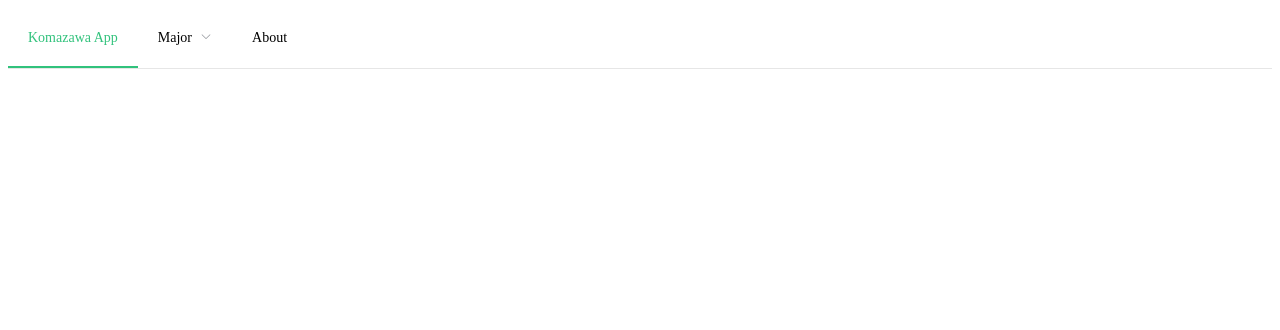
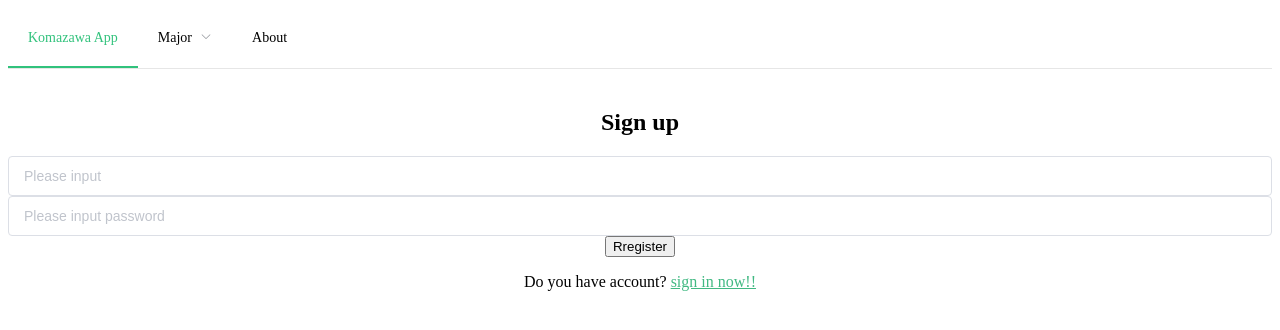
Before and after one commit to daikiyano/KOMABELL, a Vue app in the folder app/vue-project/: page /signup in a window 1280 px wide. Shown: the top 330 px of the page. Built offline with nearby package versions, Linux system fonts and the light colour scheme; no server answers.

Commit message:
認証機能追加

```diff
--- /dev/null
+++ b/app/vue-project/src/components/Signin.vue
@@ -0,0 +1,52 @@
+<template>
+  <div class="signin">
+    <h2>Sign in</h2>
+    <el-input placeholder="Please input" v-model="password"></el-input>
+    <el-input placeholder="Please input password" v-model="password" show-password></el-input>
+    <button>Signin</button>
+    <p>You don't have an account?
+      <router-link to="/signup">create account now!!</router-link>
+    </p>
+  </div>
+</template>
+
+<script>
+export default {
+  name: 'Signin',
+  data() {
+    return {
+      username: '',
+      password: ''
+    }
+  },
+  methods: {}
+}
+</script>
+
+<style scoped>
+h1,h2 {
+  font-weight: normal;
+}
+ul {
+  list-style-type: none;
+  padding: 0;
+}
+li {
+  display: inline-block;
+  margin: 0 10px;
+}
+a {
+  color: #42b983;
+}
+.signin {
+  margin-top: 20px;
+  display: flex;
+  flex-flow: column nowrap;
+  justify-content: center;
+  align-items: center;
+}
+input {
+  margin: 10px o;
+  padding: 10px;
+}
+</style>
--- /dev/null
+++ b/app/vue-project/src/components/Signup.vue
@@ -0,0 +1,68 @@
+<template>
+  <div class="signup">
+    <h2>Sign up</h2>
+    <el-input placeholder="Please input" v-model="username"></el-input>
+    <el-input placeholder="Please input password" v-model="password" show-password></el-input>
+    <button @click="signUp"> Rregister</button>
+    <p>Do you have account?
+      <router-link to="/signin">sign in now!!</router-link>
+    </p>
+  </div>
+</template>
+
+
+<script>
+import firebase from 'firebase'
+export default {
+  name: 'Signup',
+  data(){
+    return{
+      username: '',
+      password: ''
+    }
+  },
+  methods: {
+    signUp: function () {
+      firebase.auth().createUserWithEmailAndPassword(this.username, this.password)
+        .then(user => {
+          alert('Create account:', user.email)
+        })
+        .catch(error => {
+          alert(error.message)
+        })
+    }
+  }
+}
+</script>
+
+<style scoped>
+h1, h2 {
+  font-weigh: normal;
+}
+ul{
+  list-style-type: none;
+  padding: 0;
+}
+li {
+  list-style-type: none;
+  padding: 0;
+}
+li {
+  display: inline-block;
+  margin: 0 10px;
+}
+a {
+  color: #42b983;
+}
+.signup{
+  margin-top: 20px;
+  display: flex;
+  flex-flow: column nowrap;
+  justify-content: center;
+  align-items: center
+}
+input {
+  margin: 10px 0;
+  padding: 10px;
+}
+</style>
--- a/app/vue-project/src/router/index.js
+++ b/app/vue-project/src/router/index.js
@@ -2,6 +2,9 @@ import Vue from 'vue'
 import VueRouter from 'vue-router'
 import Home from '../views/Home.vue'
 import Show from '../views/Show.vue'
+import Signup from '@/components/Signup.vue'
+import Signin from '@/components/Signin.vue'
+
 
 
 Vue.use(VueRouter)
@@ -24,6 +27,16 @@ const routes = [
     // this generates a separate chunk (about.[hash].js) for this route
     // which is lazy-loaded when the route is visited.
     component: () => import(/* webpackChunkName: "about" */ '../views/About.vue')
+  },
+  {
+    path: '/signup',
+    name: 'Signup',
+    component: Signup
+  },
+  {
+    path: '/signin',
+    name: 'Signin',
+    component: Signin
   }
 ]
 
```
